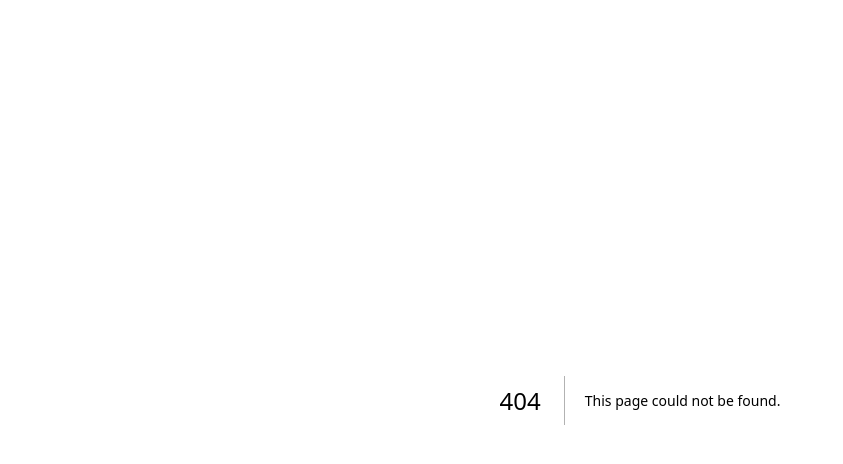
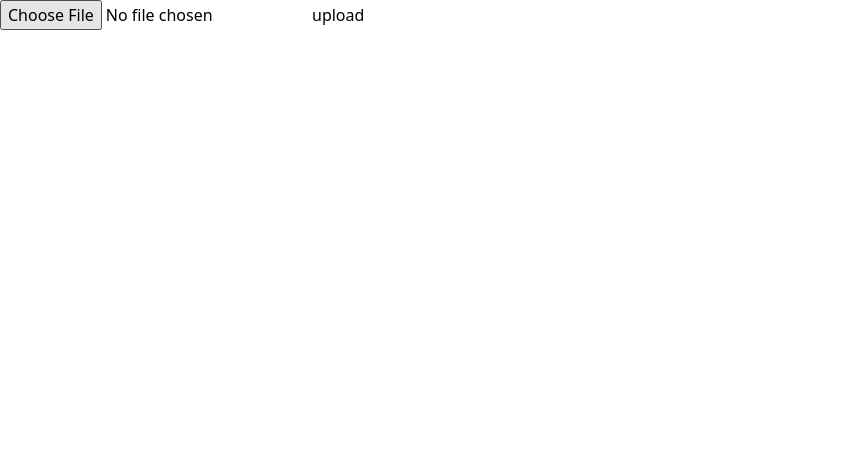
Before and after one commit to addispic/advance-nextjs-authentication, a Next.js app: page /dashboard/profile in a window 1280 px wide. Before the commit this address had no page. Shown: the top 464 px of the page, without its empty margins (0-843 px from the left). Built offline with nearby package versions, Linux system fonts and the light colour scheme.

Commit message:
image upload is done a bit

```diff
--- a/app/actions/auth.ts
+++ b/app/actions/auth.ts
@@ -35,7 +35,7 @@ export async function signup(userCredentials: {
       secure: true,
       sameSite: "lax",
       path: "/",
-      expires: new Date(Date.now() + 60 * 1000),
+      expires: new Date(Date.now() + 60 * 60 * 1000),
     });
     return { successMessage: "successful signup" };
   } catch (err) {
@@ -66,7 +66,7 @@ export async function login(userCredentials: {
         secure: true,
         sameSite: "lax",
         path: "/",
-        expires: new Date(Date.now() + 60 * 1000),
+        expires: new Date(Date.now() + 60 * 60 * 1000),
       }
     );
     return { successMessage: "successful login" };
--- /dev/null
+++ b/app/dashboard/layout.tsx
@@ -0,0 +1,8 @@
+import React from "react"
+export default function DashboardLayout({children}: {children: React.ReactNode}){
+    return (
+        <div>
+            {children}
+        </div>
+    )
+}
--- /dev/null
+++ b/app/dashboard/page.tsx
@@ -0,0 +1,5 @@
+export default function Page(){
+    return (
+        <div>Dashboard Index</div>
+    )
+}
--- /dev/null
+++ b/app/dashboard/profile/page.tsx
@@ -0,0 +1,32 @@
+"use client"
+import React, {useState} from "react"
+
+export default function Page(){
+    const [file,setFile] = useState<File>()
+
+    // submit handler
+    const submitHandler = async () => {
+        if(file){
+            const formData = new FormData()
+            formData.append("file",file)
+            formData.append("upload_preset","haddis");
+
+            const data = await fetch(
+              "https://api.cloudinary.com/v1_1/diyn4opd7/image/upload",
+              {
+                method: "POST",
+                body: formData,
+              }
+            ).then((r) => r.json());
+            console.log(data)
+        }
+    }
+    return (
+        <div>
+            <div>
+                <input onChange={(e)=>setFile(e.target.files?.[0])} type="file" name="file" />
+                <button onClick={submitHandler}>upload</button>
+            </div>
+        </div>
+    )
+}
--- a/app/lib/session.ts
+++ b/app/lib/session.ts
@@ -11,7 +11,7 @@ export async function encrypt(payload: JWTPayload){
     return new SignJWT(payload)
         .setProtectedHeader({alg: "HS256"})
         .setIssuedAt()
-        .setExpirationTime("60s from now")
+        .setExpirationTime("1h from now")
         .sign(encodedKey)
 }
 
@@ -40,7 +40,7 @@ export async function updateSession(request: NextRequest){
         sameSite: 'lax',
         secure: true,
         path: "/",
-        expires: new Date(Date.now() + 60 * 1000)
+        expires: new Date(Date.now() + 60 * 60 * 1000)
     })
 
     return response
--- a/middleware.ts
+++ b/middleware.ts
@@ -13,5 +13,5 @@ export async function middleware(request: NextRequest) {
 
 // config
 export const config = {
-  matcher: ["/"],
+  matcher: ["/", "/dashboard/:path*"],
 };
```
